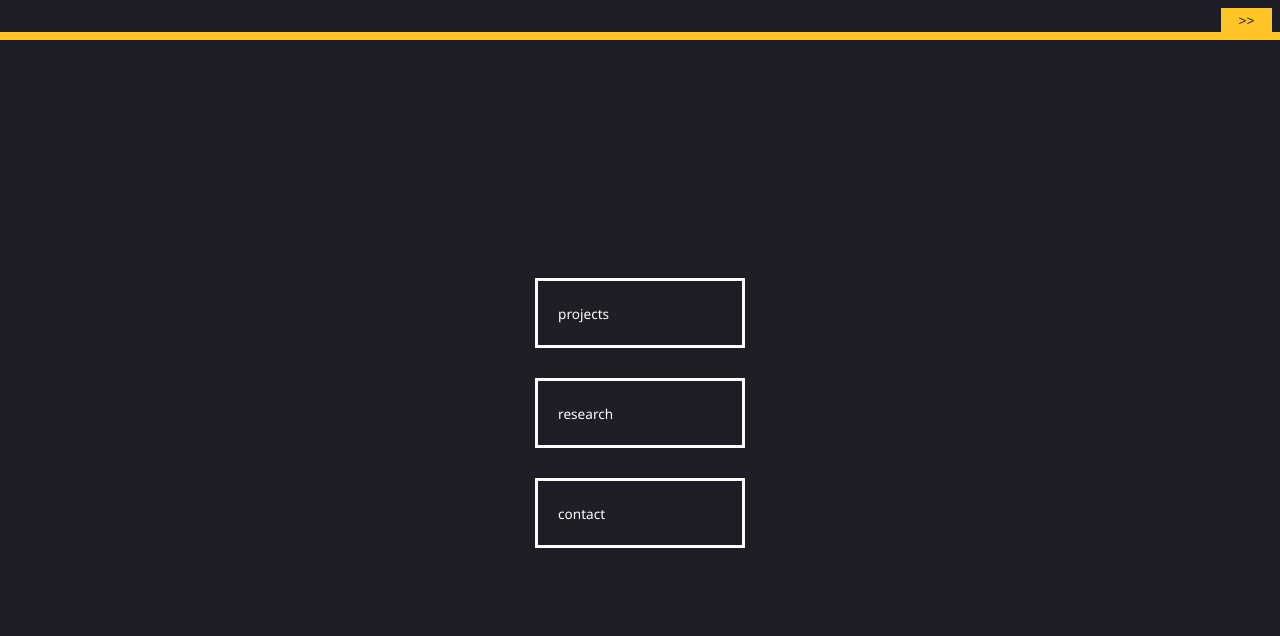
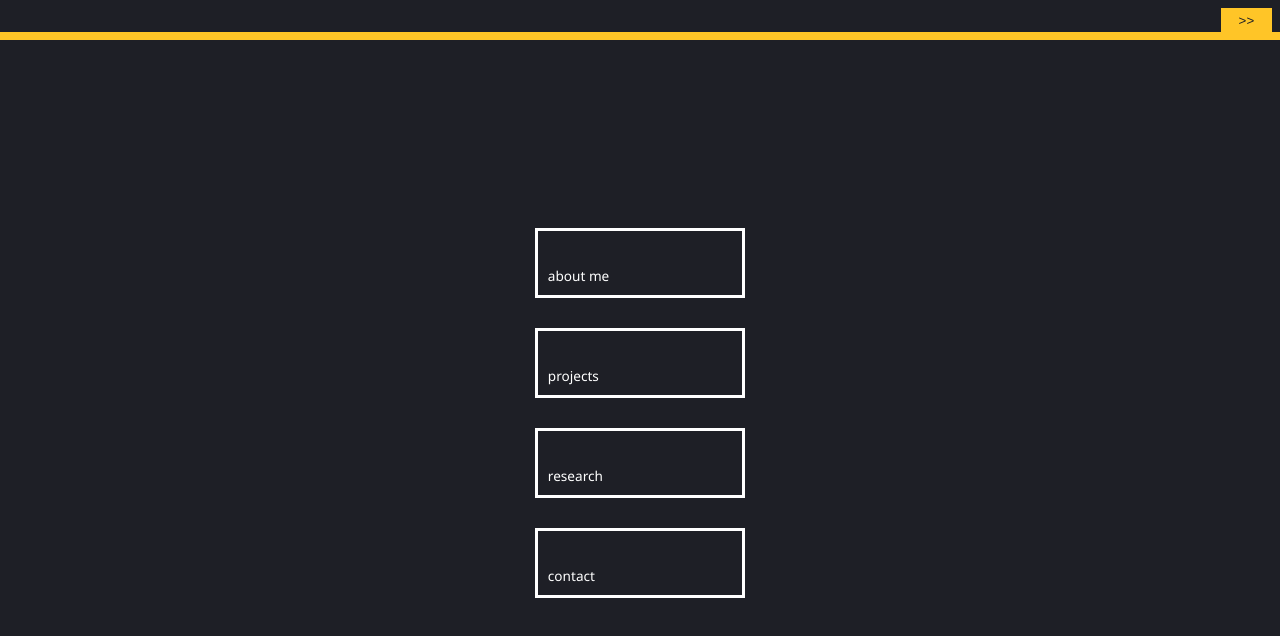
Before and after one commit to thedavidkipnis/portfolio, a React (Create React App) app: page / in a window 1280 px wide. Shown: the top 636 px of the page. Built offline with nearby package versions, Linux system fonts and the light colour scheme.

Commit message:
Formatting changes

```diff
--- a/src/components/InfoBlock.js
+++ b/src/components/InfoBlock.js
@@ -4,7 +4,7 @@ const InfoBlock = (props) => {
 
     const [isExpanded, expandBlock] = useState(false);
 
-    const expandedStyle = {height: '16vh', width: '32vw', borderRadius: '5px'}
+    const expandedStyle = {height: '16vh', width: '32vw', borderRadius: '5px', alignItems: 'center'}
     const nonExpanded = {height: '8vh', width: '16vw'}
 
     return (
--- a/src/components/MainPage.js
+++ b/src/components/MainPage.js
@@ -3,13 +3,14 @@ import TextBlock from "./TextBlock";
 
 const MainPage = () =>  {
 
-    const introText = [['I\'m David, a fullstack engineer - I build web apps and database solutions!', '']]
+    const introText = [['I\'m a fullstack engineer', ''],['I build web apps and database solutions', '']]
     const projectLinks = [['Tondo', 'https://thedavidkipnis.github.io/Tondo/'], ['Game of Life', 'https://thedavidkipnis.github.io/game-of-life/']]
     const researchLinks = [['Link to my paper!' ,'https://ieeexplore.ieee.org/document/10216577']]
     const contactLinks = [['LinkedIn' ,'https://www.linkedin.com/in/thedavidkipnis/'], ['GitHub', 'https://github.com/thedavidkipnis/']]
 
     return (
       <div className="MainPage">
+        <InfoBlock text={'about me'} entries={introText}/>
         <InfoBlock text={'projects'} entries={projectLinks}/>
         <InfoBlock text={'research'} entries={researchLinks}/>
         <InfoBlock text={'contact'} entries={contactLinks}/>
--- a/src/index.css
+++ b/src/index.css
@@ -101,7 +101,7 @@ body.dark-mode {
     border-color: var(--main-color);
 
     display: flex;
-    align-items: center;
+    align-items: flex-end;
 
     font-family: var(--global-font);
 
@@ -111,12 +111,15 @@ body.dark-mode {
 }
 
 .InfoBlockText {
-    margin-left: 10%;
+    margin-left: 5%;
+    margin-bottom: 5%;
 }
 
 .InfoBlock li {
-    display: inline-block;
+    /* display: inline-block; */
+    list-style: none;
     margin-right: 10px;
+    margin-bottom: 3px;
 }
 
 .InfoBlock:hover {
```
